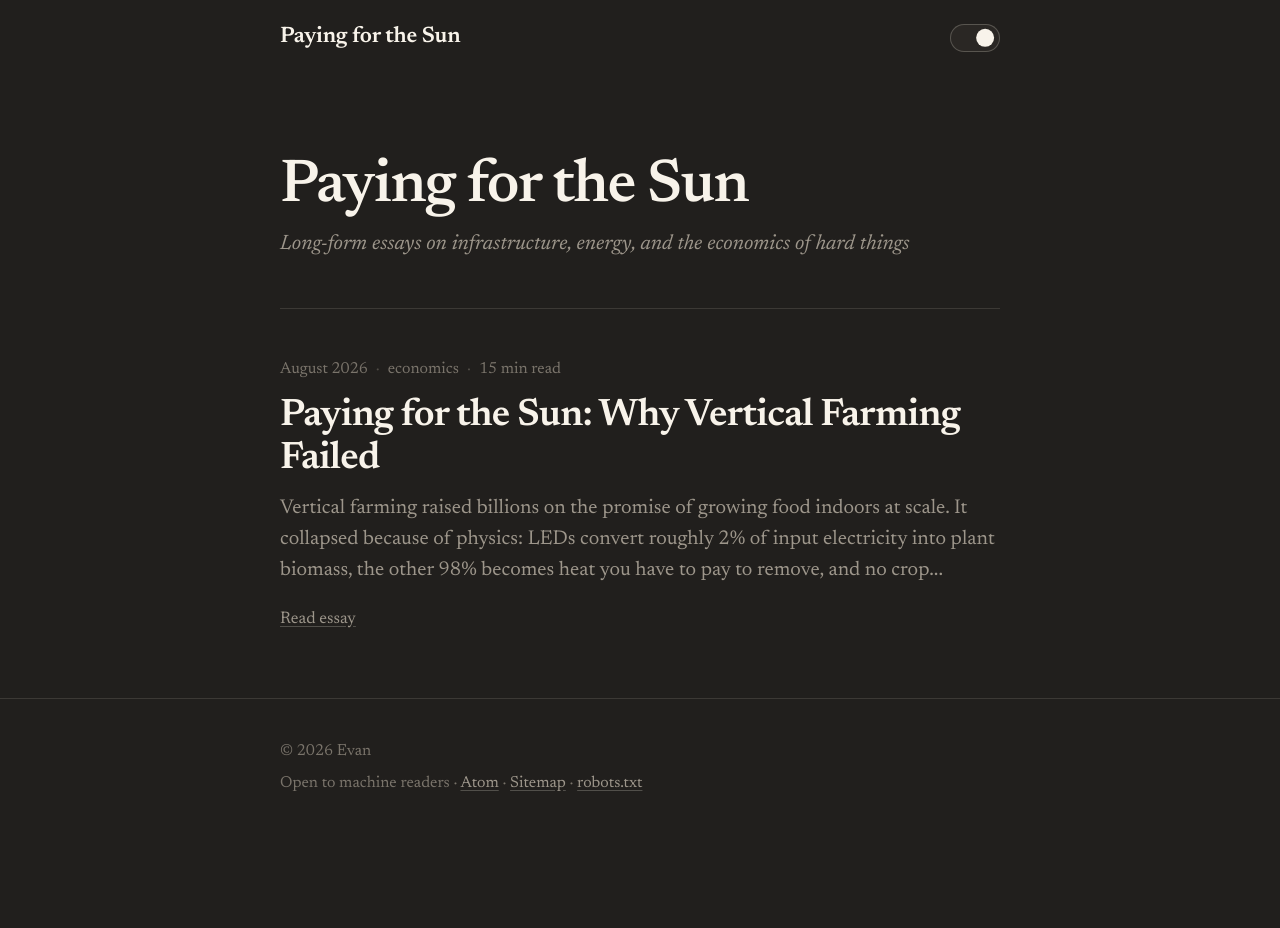
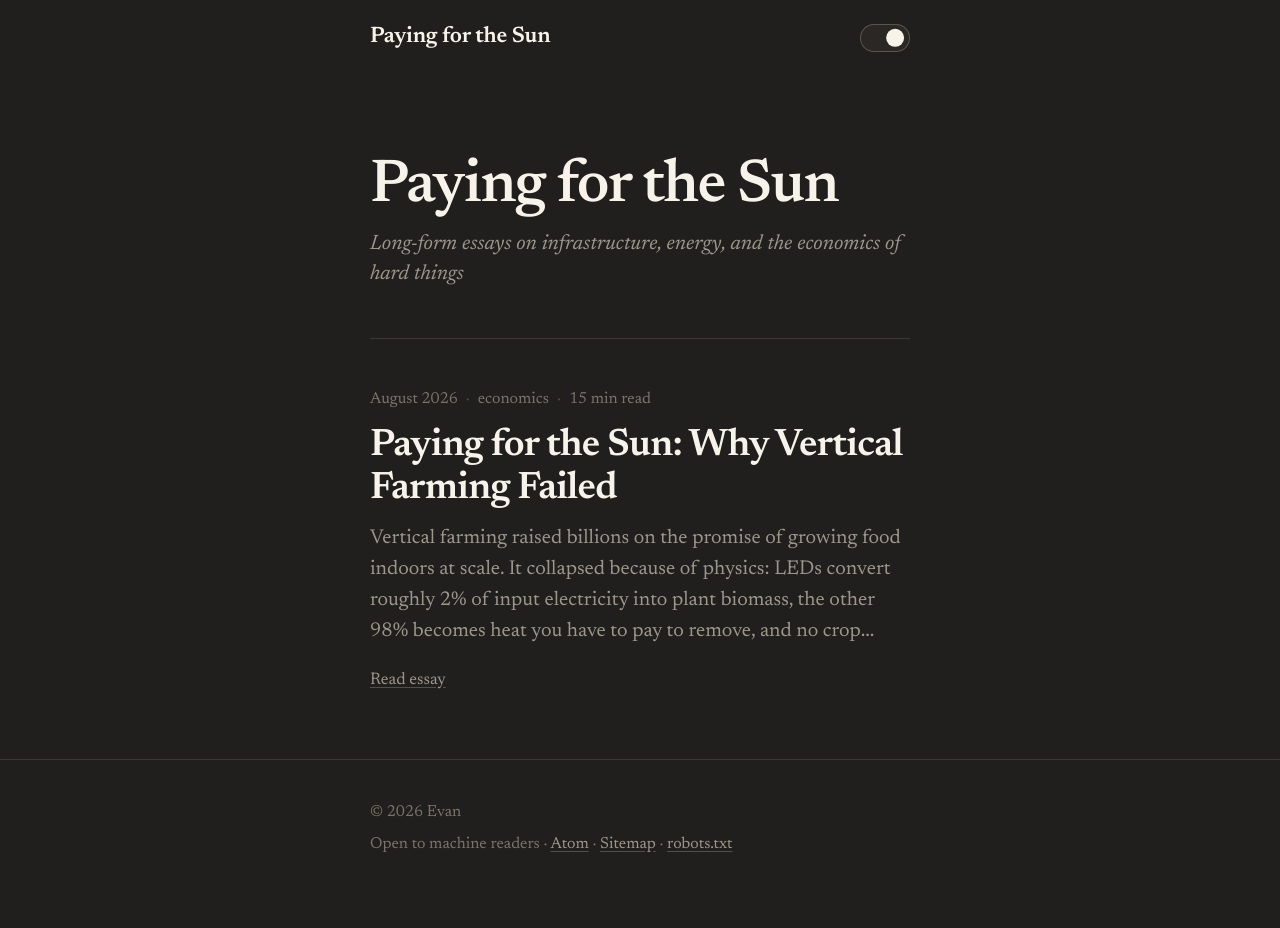
Before and after one commit to RighteousHundred/blog, a Jekyll site: the page built from index.md, in a window 1280 px wide. Built offline with Jekyll 4.4.1, drawn with Linux system fonts in a browser that asks for light colours; before the commit the page ends 900 px from its top, so only the background shows below that.

Commit message:
style: fix the text column at 540px
The measure token now holds the text width itself rather than the box
width, and the shell adds the gutters on top of it, so the number in the
stylesheet is the number that lands on screen. Measured at 1919, 1440,
1200 and 900px: text is 540px at each, with the header mark sharing the
text's left edge and no horizontal overflow. Below 40rem the column takes
the full width inside a narrower gutter, as before.

A narrower column leaves more room beside it, so the contents rail now
survives down to 76rem rather than 88rem.

```diff
--- a/assets/css/style.css
+++ b/assets/css/style.css
@@ -26,7 +26,8 @@
   --serif: "Newsreader", ui-serif, Georgia, Cambria, "Times New Roman", serif;
   --mono:  ui-monospace, SFMono-Regular, "SF Mono", Menlo, Consolas, monospace;
 
-  --measure: 49rem;   /* the one column everything aligns to */
+  --measure: 540px;   /* text width every element aligns to */
+  --pad:     2rem;    /* gutter either side of it */
   --toc:     15rem;   /* contents rail, parked in the left margin */
   --toc-gap: 3rem;
 }
@@ -85,9 +86,9 @@ body {
 
 .shell {
   width: 100%;
-  max-width: var(--measure);
+  max-width: calc(var(--measure) + (var(--pad) * 2));
   margin-inline: auto;
-  padding-inline: 2rem;
+  padding-inline: var(--pad);
 }
 
 .column { max-width: 100%; }
@@ -372,11 +373,12 @@ body {
 /* --- Narrow screens: contents rail collapses out ------------------------- */
 
 /* No room for the rail beside the column — drop it; the column never moves. */
-@media (max-width: 88rem) {
+@media (max-width: 76rem) {
   .toc, .toc-toggle { display: none; }
 }
 
 @media (max-width: 40rem) {
+  :root { --pad: 1.5rem; }
   body { font-size: 1.15rem; }
   .masthead { padding: 3rem 0 2rem; }
   .post-header { padding-top: 2rem; }
```
